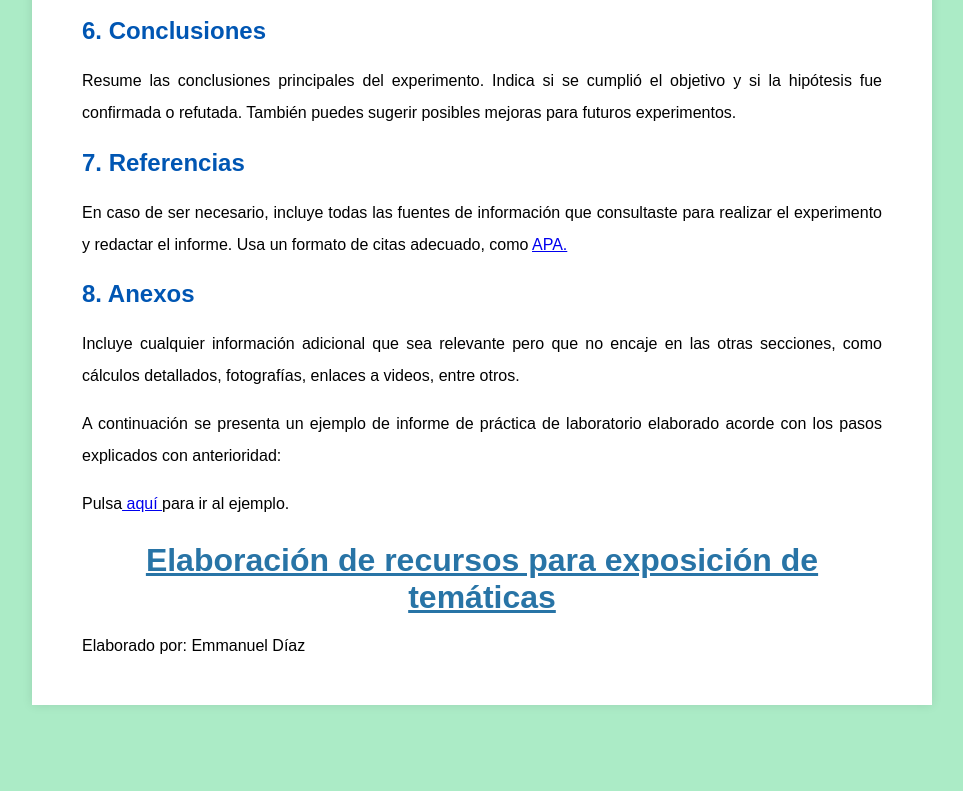
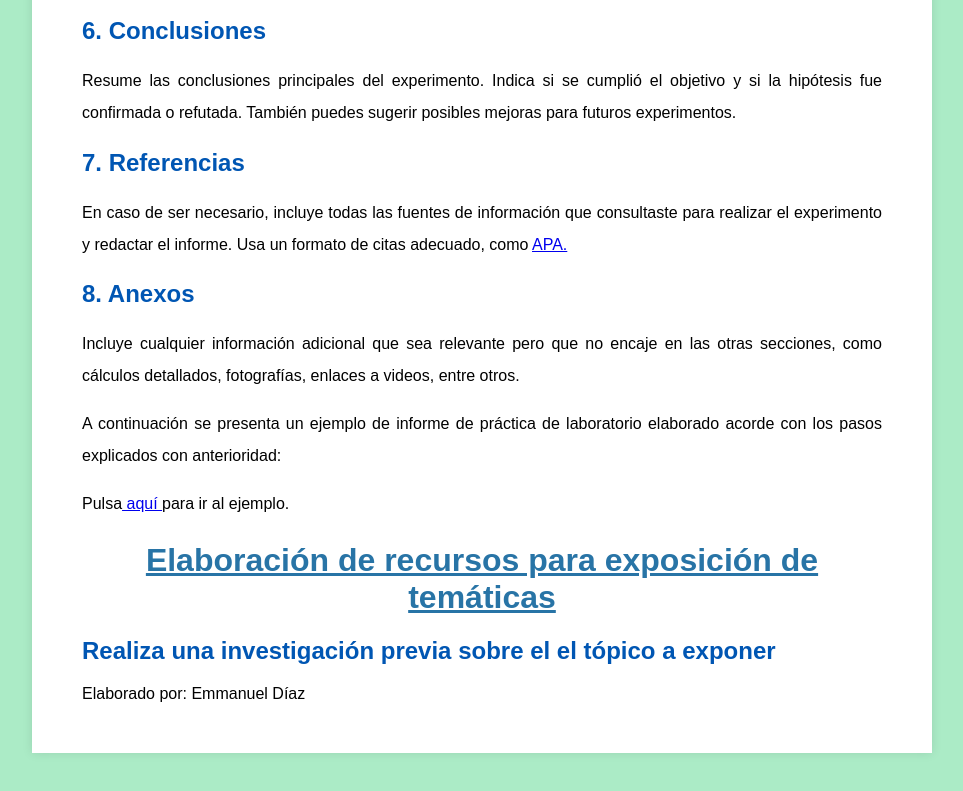
Before and after one commit to Edy9284/sistema-de-gestion, a plain HTML site: page index.html in a window 1280 px wide. Shown: the part 1238-2029 px from the top of the page, without its empty margins (158-1121 px from the left). Before the commit the page ends 1993 px from the top, so only its background shows below. Drawn offline with Linux system fonts and the light colour scheme.

Commit message:
Update index.html

```diff
--- a/index.html
+++ b/index.html
@@ -146,6 +146,7 @@
 <p>Pulsa<a href="https://docs.google.com/document/d/1z3Zm_gnjmbtSag2UD_cBEsx1RdwvdqOyvs8kN-BePmA/edit?usp=sharing"> aquí </a>para ir al ejemplo.
 
 <h1><u>Elaboración de recursos para exposición de temáticas</u></h1>
+    <h2>Realiza una investigación previa sobre el el tópico a exponer</h2>
 
         <footer>Elaborado por: Emmanuel Díaz</footer>
     </div>
```
